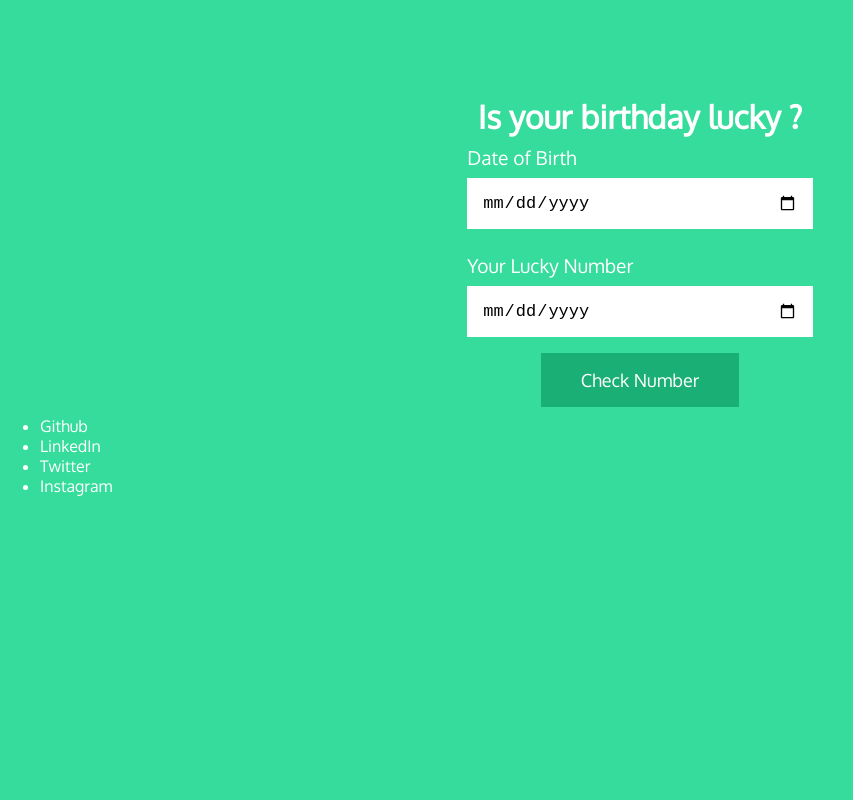
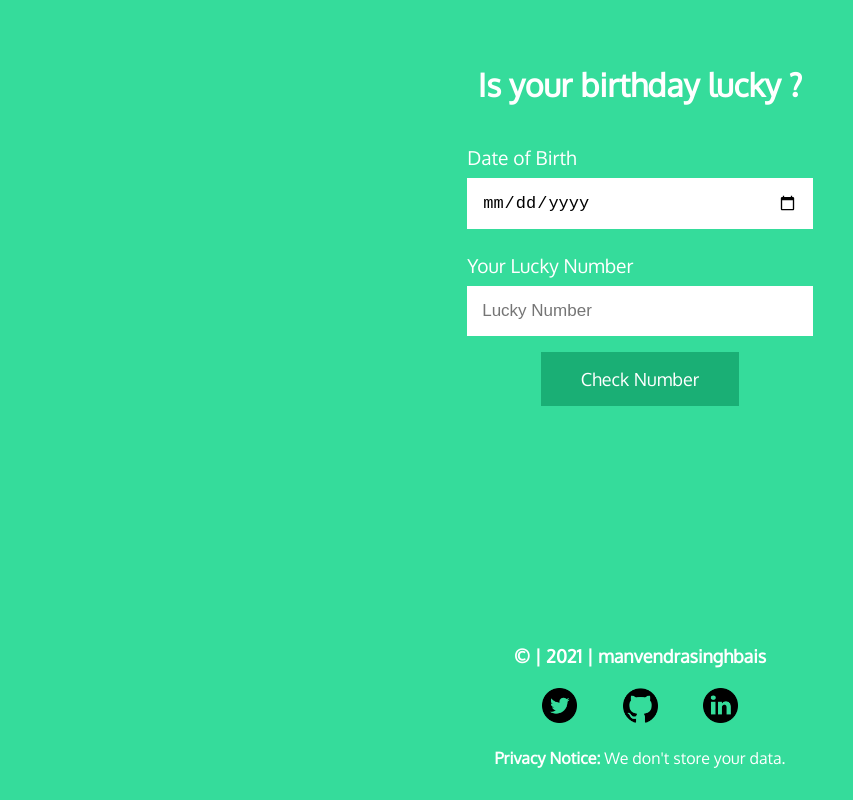
Before and after one commit to Manvendra5/isyourbirthdaylucky, a plain HTML site: page index.html in a window 1280 px wide. Shown: the whole page, without its empty margins (0-853 px from the left). Drawn offline with Linux system fonts and the light colour scheme.

Commit message:
add footer

```diff
--- a/index.html
+++ b/index.html
@@ -7,26 +7,41 @@
     <link rel="stylesheet" href="style.css" />
   </head>
   <body>
+    <h1>Is your birthday lucky ?</h1>
     <main>
-      <h1>Is your birthday lucky ?</h1>
       <label for="date-label">Date of Birth</label>
       <input type="date" id="date-of-birth" />
 
       <label for="lucky-number-label">Your Lucky Number</label>
-      <input type="date" id="lucky-number" />
+      <input type="number" id="lucky-number" placeholder="Lucky Number" />
 
       <button id="btn-check">Check Number</button>
-
-      <p id="message"></p>
+      <p id="output-message"></p>
     </main>
 
-    <footer>
-      <ul>
-        <li>Github</li>
-        <li>LinkedIn</li>
-        <li>Twitter</li>
-        <li>Instagram</li>
+    <footer class="footer">
+      <div class="footer-header">© | 2021 | manvendrasinghbais</div>
+      <ul class="social-links list-non-bullet">
+        <li class="list-item-inline">
+          <a class="link" href="https://twitter.com/_Manvendra_" target="_blank"
+            ><img class="link-image" src="./images/twitter.png" alt=""
+          /></a>
+        </li>
+        <li class="list-item-inline">
+          <a class="link" href="https://github.com/Manvendra5" target="_blank"
+            ><img class="link-image" src="./images/github.png" alt=""
+          /></a>
+        </li>
+        <li class="list-item-inline">
+          <a
+            class="link"
+            href="https://linkedin.com/in/manvendra-singh-bais"
+            target="_blank"
+            ><img class="link-image" src="./images/linkedin.png" alt=""
+          /></a>
+        </li>
       </ul>
+      <p><strong>Privacy Notice: </strong> We don't store your data.</p>
     </footer>
   </body>
   <script src="./app.js"></script>
```
